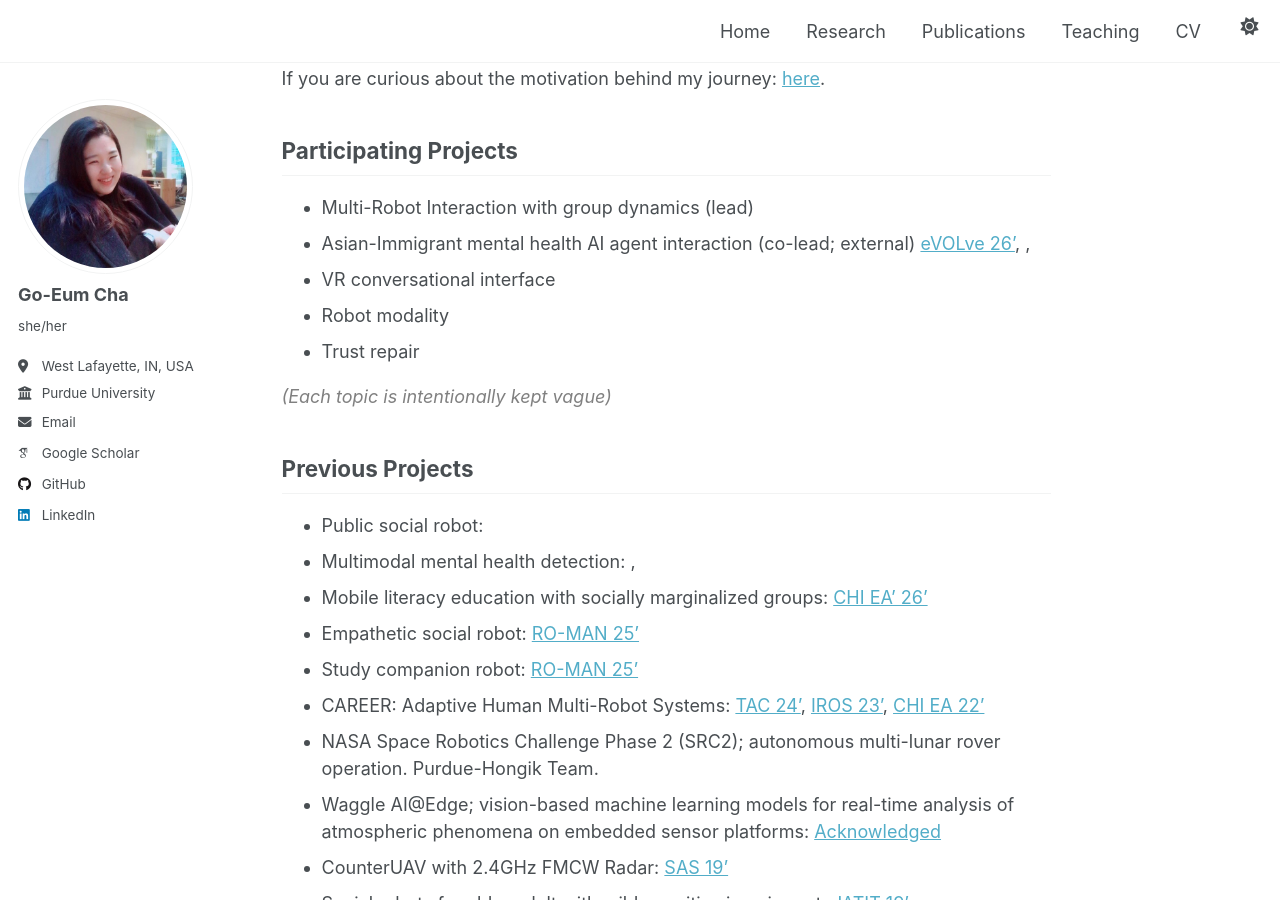
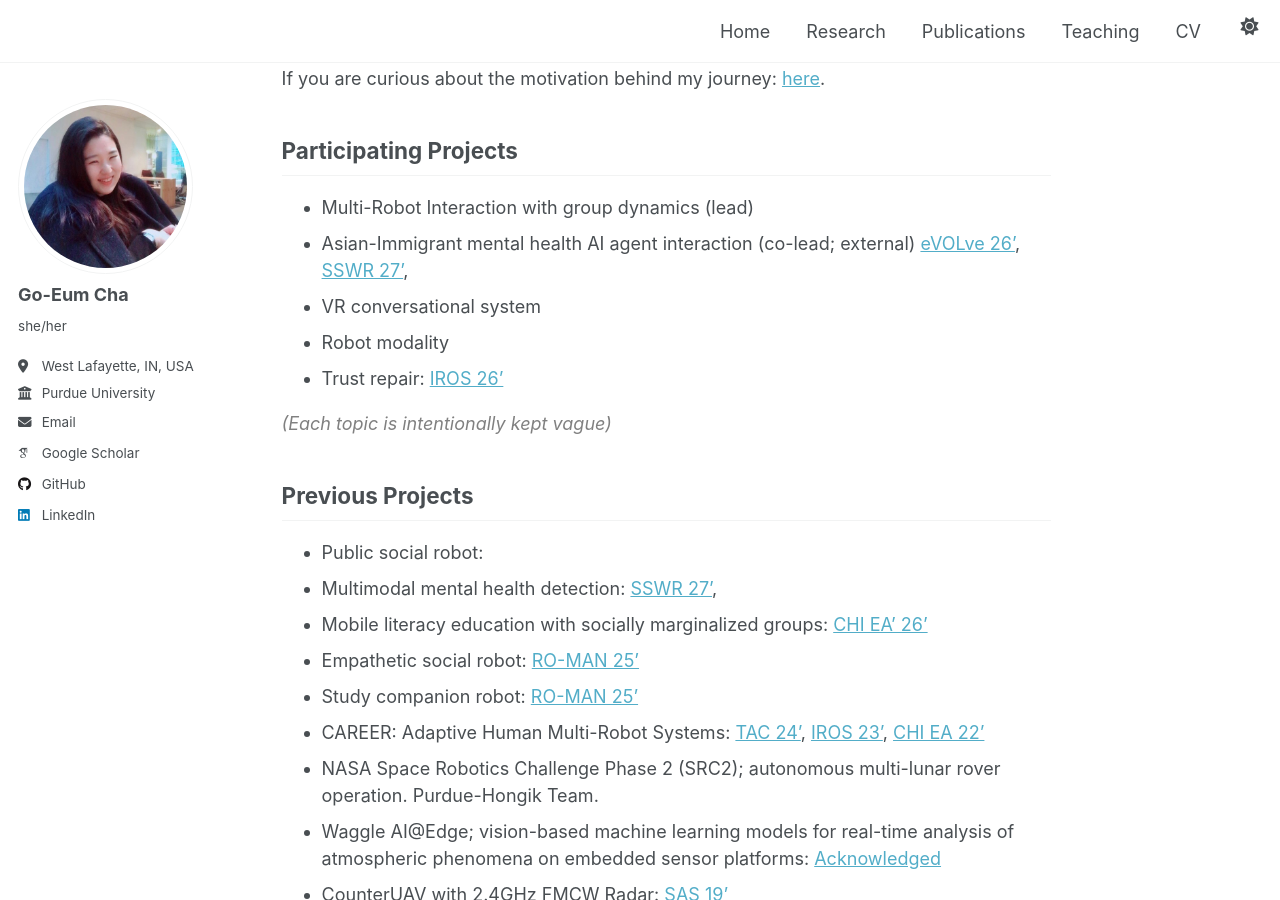
Before and after one commit to chagom/chagom.github.io, a Jekyll site: the page built from _pages/research.md, in a window 1280 px wide and 900 px high, scrolled down 544 px. Built offline with Jekyll 4.4.1, drawn with Linux system fonts in a browser that asks for light colours; some web fonts are replaced.

Commit message:
research updated

```diff
--- a/_pages/research.md
+++ b/_pages/research.md
@@ -19,16 +19,16 @@ If you are curious about the motivation behind my journey: [here](/research_root
 
 ## Participating Projects
 - Multi-Robot Interaction with group dynamics (lead)
-- Asian-Immigrant mental health AI agent interaction (co-lead; external) [eVOLve 26'](https://csw.utk.edu/continuing-education/evolve-conference/), [](), []()
-- VR conversational interface
+- Asian-Immigrant mental health AI agent interaction (co-lead; external) [eVOLve 26'](https://csw.utk.edu/continuing-education/evolve-conference/), [SSWR 27'](), []()
+- VR conversational system
 - Robot modality
-- Trust repair
+- Trust repair: [IROS 26']()
 
 <span style="color:gray">*(Each topic is intentionally kept vague)* </span>
 
 ## Previous Projects
 - Public social robot: []()
-- Multimodal mental health detection: [](), []()
+- Multimodal mental health detection: [SSWR 27'](), []()
 - Mobile literacy education with socially marginalized groups: [CHI EA' 26'](https://dl.acm.org/doi/full/10.1145/3772363.3798622)
 - Empathetic social robot: [RO-MAN 25'](https://ieeexplore.ieee.org/document/11217862)
 - Study companion robot: [RO-MAN 25'](https://ieeexplore.ieee.org/document/11217822)
```
